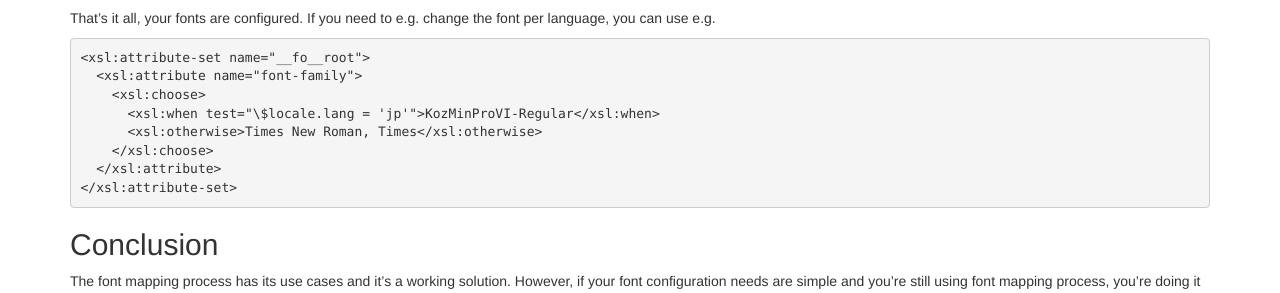
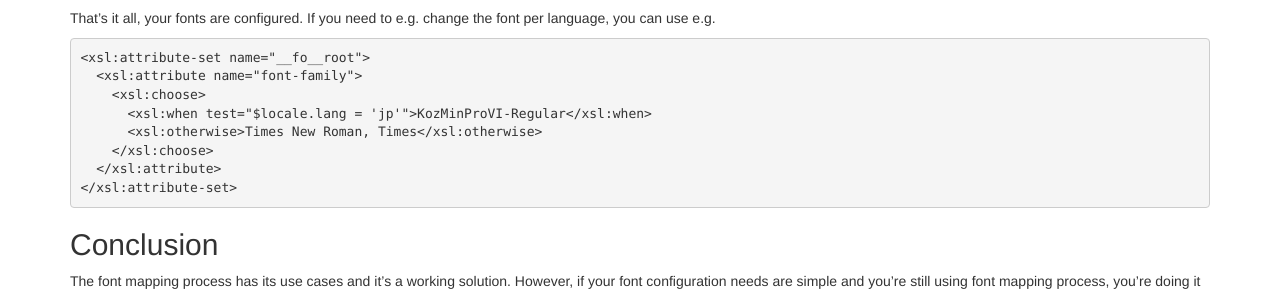
Before and after one commit to jelovirt/jelovirt.github.io, a Jekyll site: the page built from _posts/2016-02-18-font-configuration-in-pdf2.md, in a window 1280 px wide. Shown: the part 1415-1708 px from the top of the page. Built offline with Jekyll 4.4.1, drawn with Linux system fonts in a browser that asks for light colours; nearby versions of some CDN libraries.

Commit message:
Fix typo

```diff
--- a/_posts/2016-02-18-font-configuration-in-pdf2.md
+++ b/_posts/2016-02-18-font-configuration-in-pdf2.md
@@ -71,7 +71,7 @@ That's it all, your fonts are configured. If you need to e.g. change the font pe
 <xsl:attribute-set name="__fo__root">
   <xsl:attribute name="font-family">
     <xsl:choose>
-      <xsl:when test="\$locale.lang = 'jp'">KozMinProVI-Regular</xsl:when>
+      <xsl:when test="$locale.lang = 'jp'">KozMinProVI-Regular</xsl:when>
       <xsl:otherwise>Times New Roman, Times</xsl:otherwise>
     </xsl:choose>
   </xsl:attribute>
```
